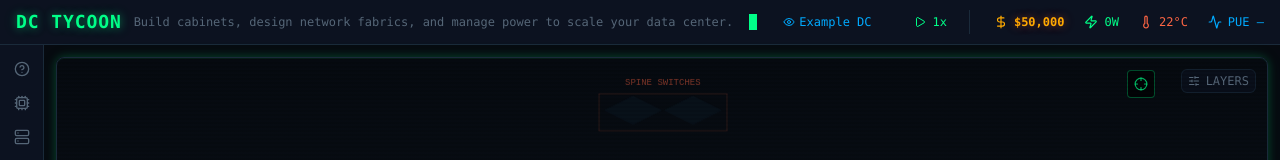
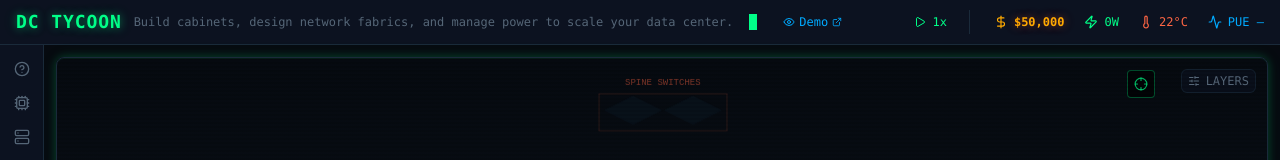
Before and after one commit to kevinreber/data-center-tycoon, a React (Vite) app: page / in a window 1280 px wide. Shown: the top 160 px of the page. Built offline with nearby package versions, Linux system fonts and the light colour scheme.

Commit message:
Add Demo button in header that opens demo in a new tab
Always-visible button (hidden only during demo mode) opens
?demo=true in a new tab so users can preview the demo without
losing their current game state.

https://claude.ai/code/session_01Hi8ULsrRej4RGuHZNxoRFy

```diff
--- a/src/App.tsx
+++ b/src/App.tsx
@@ -6,7 +6,7 @@ import { CabinetDetailPanel } from '@/components/CabinetDetailPanel'
 import { StatusBar } from '@/components/StatusBar'
 import { useGameStore } from '@/stores/gameStore'
 import type { GameSpeed } from '@/stores/gameStore'
-import { Zap, DollarSign, Thermometer, Activity, Pause, Play, FastForward, Trophy, X, Flame, Eye } from 'lucide-react'
+import { Zap, DollarSign, Thermometer, Activity, Pause, Play, FastForward, Trophy, X, Flame, Eye, ExternalLink } from 'lucide-react'
 import { Button } from '@/components/ui/button'
 import {
   Tooltip,
@@ -92,21 +92,25 @@ function App() {
               Build cabinets, design network fabrics, and manage power to scale your data center.
             </span>
             <span className="inline-block w-2 h-4 bg-neon-green animate-blink ml-1" />
-            {!isDemo && cabinets.length === 0 && (
+            {!isDemo && (
               <Tooltip>
                 <TooltipTrigger asChild>
                   <Button
                     variant="ghost"
                     size="xs"
-                    onClick={() => loadDemoState()}
+                    onClick={() => {
+                      const demoUrl = `${window.location.origin}${import.meta.env.BASE_URL}?demo=true`
+                      window.open(demoUrl, '_blank')
+                    }}
                     className="text-xs text-neon-cyan hover:text-neon-cyan/80 gap-1 ml-2"
                   >
                     <Eye className="size-3" />
-                    Example DC
+                    Demo
+                    <ExternalLink className="size-2.5" />
                   </Button>
                 </TooltipTrigger>
                 <TooltipContent side="bottom">
-                  Load a pre-built data center to see what&apos;s possible
+                  Open a pre-built data center demo in a new tab
                 </TooltipContent>
               </Tooltip>
             )}
```
